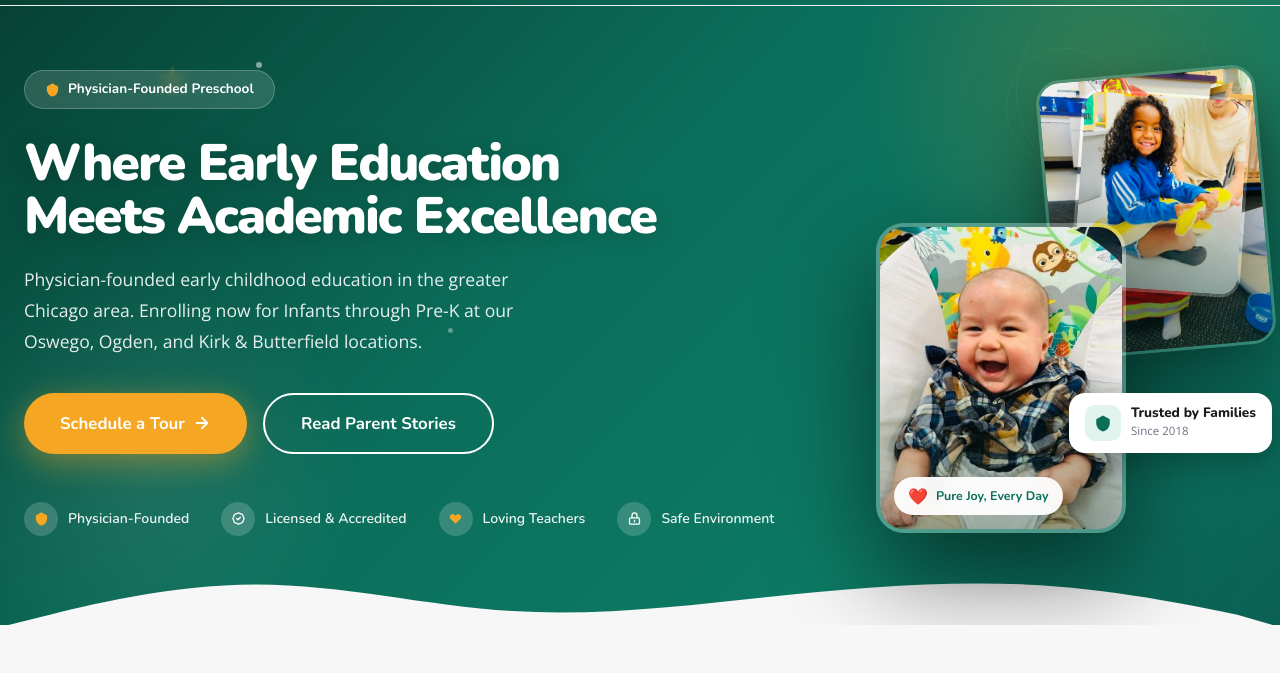
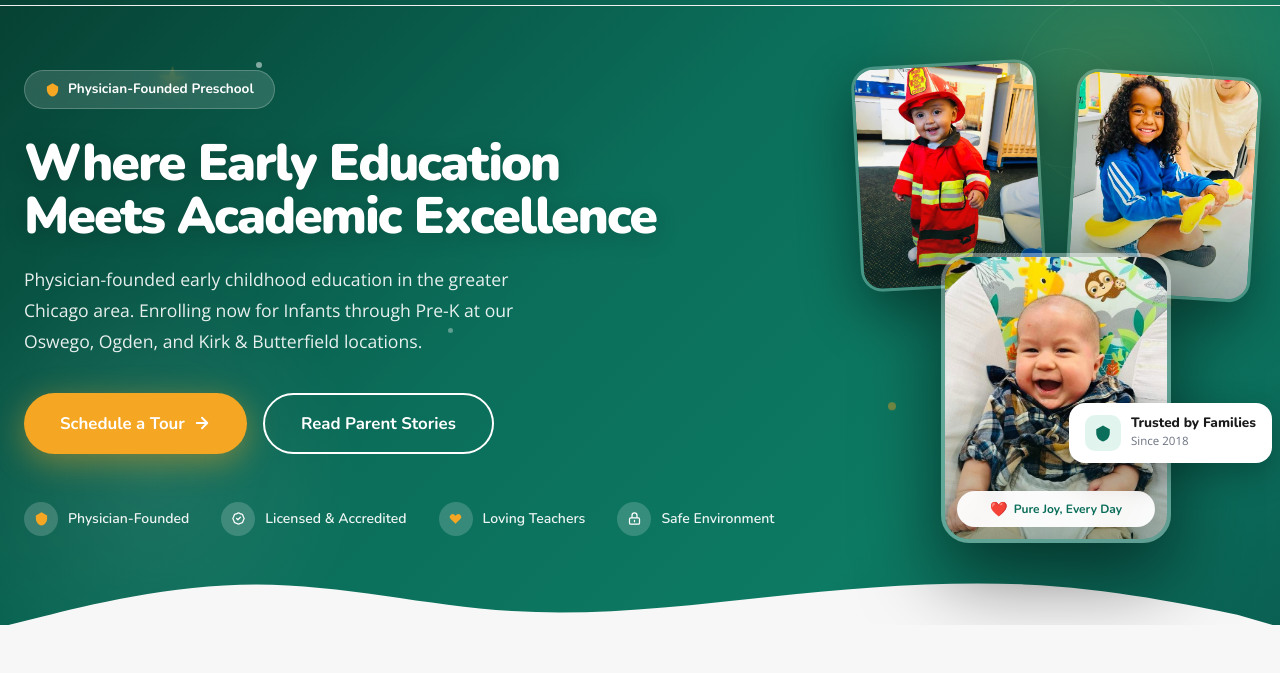
Before and after one commit to royrlingam-Konfide/Smart-Beginnings-Website, a plain HTML site: page index.html in a window 1280 px wide. Shown: the part 79-752 px from the top of the page. Drawn offline with nearby package versions, Linux system fonts and the light colour scheme.

Commit message:
Fix hero photo stack — separate fireman (top-left) and snake girl (top-right), laughing baby bottom-center

```diff
--- a/index.html
+++ b/index.html
@@ -345,29 +345,28 @@
       </div>
 
       <!-- RIGHT: Photo stack — hidden on mobile -->
-      <div id="hero-photo-stack" style="flex-shrink:0;width:380px;height:460px;position:relative;display:none;">
+      <div id="hero-photo-stack" style="flex-shrink:0;width:400px;height:480px;position:relative;display:none;">
 
-        <!-- Back card — baby fireman, tilted left -->
-        <div style="position:absolute;top:0;right:0;width:220px;height:280px;border-radius:24px;overflow:hidden;box-shadow:0 32px 80px rgba(0,0,0,0.45);border:3px solid rgba(255,255,255,0.18);transform:rotate(-5deg) translateX(10px);z-index:1;">
+        <!-- Top-left: baby fireman -->
+        <div style="position:absolute;top:0;left:0;width:185px;height:225px;border-radius:22px;overflow:hidden;box-shadow:0 20px 56px rgba(0,0,0,0.45);border:3px solid rgba(255,255,255,0.25);transform:rotate(-3deg);z-index:2;">
           <img src="kid-infant-fireman.jpeg" alt="Baby in firefighter costume at Smart Beginnings Academy" style="width:100%;height:100%;object-fit:cover;object-position:center top;">
-          <div style="position:absolute;inset:0;background:linear-gradient(to top,rgba(6,61,48,0.4) 0%,transparent 60%);"></div>
+          <div style="position:absolute;inset:0;background:linear-gradient(to top,rgba(6,61,48,0.35) 0%,transparent 55%);"></div>
         </div>
 
-        <!-- Main card — laughing baby, center -->
-        <div style="position:absolute;bottom:0;left:0;width:250px;height:310px;border-radius:28px;overflow:hidden;box-shadow:0 40px 100px rgba(0,0,0,0.55);border:4px solid rgba(255,255,255,0.28);z-index:3;">
+        <!-- Top-right: girl with snake -->
+        <div style="position:absolute;top:10px;right:0;width:185px;height:225px;border-radius:22px;overflow:hidden;box-shadow:0 20px 56px rgba(0,0,0,0.45);border:3px solid rgba(255,255,255,0.25);transform:rotate(3.5deg);z-index:2;">
+          <img src="kid-school-snake.jpeg" alt="Preschooler at Smart Beginnings Academy" style="width:100%;height:100%;object-fit:cover;object-position:center top;">
+          <div style="position:absolute;inset:0;background:linear-gradient(to top,rgba(6,61,48,0.35) 0%,transparent 55%);"></div>
+        </div>
+
+        <!-- Bottom center: laughing baby — large, overlapping both -->
+        <div style="position:absolute;bottom:0;left:50%;transform:translateX(-50%);width:230px;height:290px;border-radius:28px;overflow:hidden;box-shadow:0 32px 80px rgba(0,0,0,0.55);border:4px solid rgba(255,255,255,0.35);z-index:3;">
           <img src="kid-infant-laugh.jpeg" alt="Happy laughing baby at Smart Beginnings Academy" style="width:100%;height:100%;object-fit:cover;object-position:center top;">
           <div style="position:absolute;inset:0;background:linear-gradient(to top,rgba(6,61,48,0.35) 0%,transparent 55%);"></div>
-          <!-- Emotion label -->
-          <div style="position:absolute;bottom:14px;left:14px;display:flex;align-items:center;gap:8px;background:rgba(255,255,255,0.95);backdrop-filter:blur(8px);border-radius:999px;padding:7px 14px;">
-            <span style="font-size:1rem;">❤️</span>
-            <span style="font-family:'Nunito',sans-serif;font-weight:700;font-size:0.78rem;color:#0B6E5A;">Pure Joy, Every Day</span>
+          <div style="position:absolute;bottom:12px;left:12px;right:12px;display:flex;align-items:center;justify-content:center;gap:6px;background:rgba(255,255,255,0.95);backdrop-filter:blur(8px);border-radius:999px;padding:7px 12px;">
+            <span style="font-size:0.9rem;">❤️</span>
+            <span style="font-family:'Nunito',sans-serif;font-weight:700;font-size:0.75rem;color:#0B6E5A;">Pure Joy, Every Day</span>
           </div>
-        </div>
-
-        <!-- Top card — girl with snake, top-right -->
-        <div style="position:absolute;top:20px;right:10px;width:170px;height:200px;border-radius:20px;overflow:hidden;box-shadow:0 20px 56px rgba(0,0,0,0.4);border:3px solid rgba(255,255,255,0.22);transform:rotate(4deg);z-index:2;">
-          <img src="kid-school-snake.jpeg" alt="Preschooler learning at Smart Beginnings Academy" style="width:100%;height:100%;object-fit:cover;object-position:center top;">
-          <div style="position:absolute;inset:0;background:linear-gradient(to top,rgba(6,61,48,0.4) 0%,transparent 55%);"></div>
         </div>
 
         <!-- Floating trust badge -->
```
